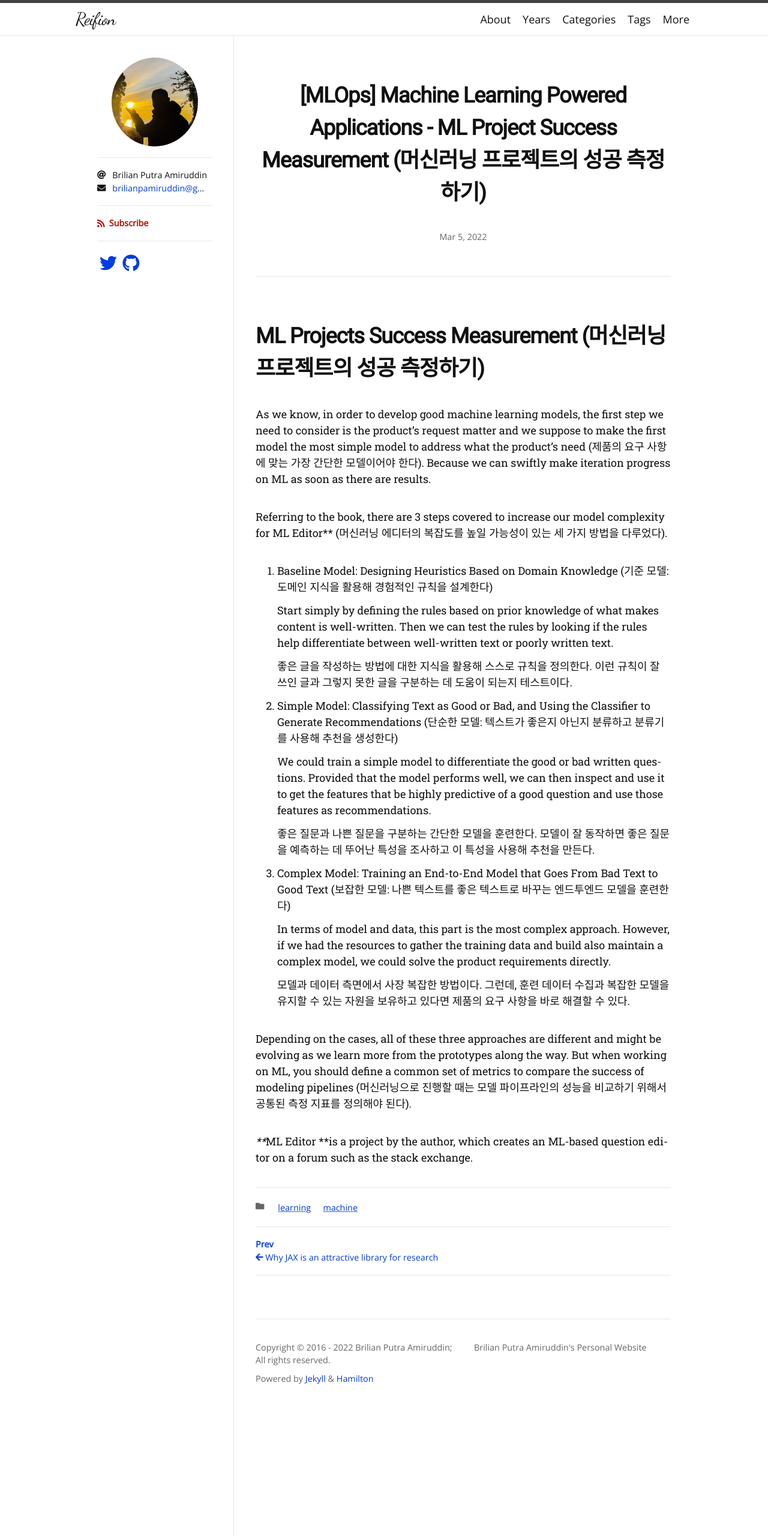
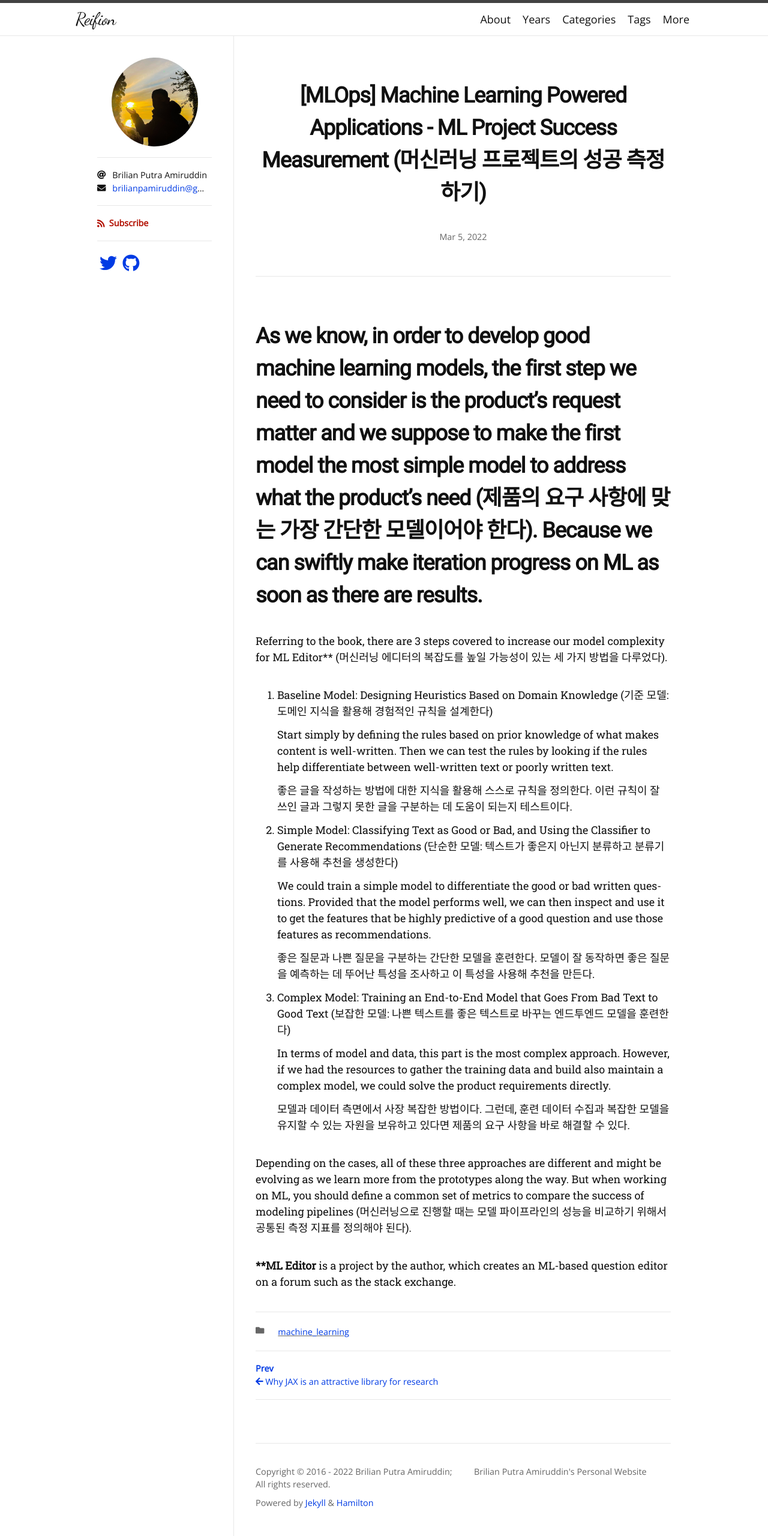
Before and after one commit to brilianputraa/brilianamiruddin.github.io, a Jekyll site: the page built from _posts/2022-03-05-ml-products-success-metrics.md, in a window 1280 px wide. Shown: the whole page at 60% size. Built offline with Jekyll 4.4.1, drawn with Linux system fonts in a browser that asks for light colours; nearby versions of some CDN libraries; some web fonts are replaced.

Commit message:
Update 2022-03-05-ml-products-success-metrics.md

```diff
--- a/_posts/2022-03-05-ml-products-success-metrics.md
+++ b/_posts/2022-03-05-ml-products-success-metrics.md
@@ -1,12 +1,11 @@
 ---
 layout: post
 title: "[MLOps] Machine Learning Powered Applications - ML Project Success Measurement (머신러닝 프로젝트의 성공 측정하기)"
-categories: machine learning
+categories: machine_learning
 ---
 
-# ML Projects Success Measurement (머신러닝 프로젝트의 성공 측정하기)
 
-As we know, in order to develop good machine learning models, the first step we need to consider is the product’s request matter and we suppose to make the first model the most simple model to address what the product’s need (제품의 요구 사항에 맞는 가장 간단한 모델이어야 한다). Because we can swiftly make iteration progress on ML as soon as there are results.
+# As we know, in order to develop good machine learning models, the first step we need to consider is the product’s request matter and we suppose to make the first model the most simple model to address what the product’s need (제품의 요구 사항에 맞는 가장 간단한 모델이어야 한다). Because we can swiftly make iteration progress on ML as soon as there are results.
 
 Referring to the book, there are 3 steps covered to increase our model complexity for ML Editor** (머신러닝 에디터의 복잡도를 높일 가능성이 있는 세 가지 방법을 다루었다).
 
@@ -36,4 +35,4 @@ Referring to the book, there are 3 steps covered to increase our model complexit
 
 Depending on the cases, all of these three approaches are different and might be evolving as we learn more from the prototypes along the way. But when working on ML, you should define a common set of metrics to compare the success of modeling pipelines (머신러닝으로 진행할 때는 모델 파이프라인의 성능을 비교하기 위해서 공통된 측정 지표를 정의해야 된다).
 
-****ML Editor **is a project by the author, which creates an ML-based question editor on a forum such as the stack exchange.
+****ML Editor** is a project by the author, which creates an ML-based question editor on a forum such as the stack exchange.
```
